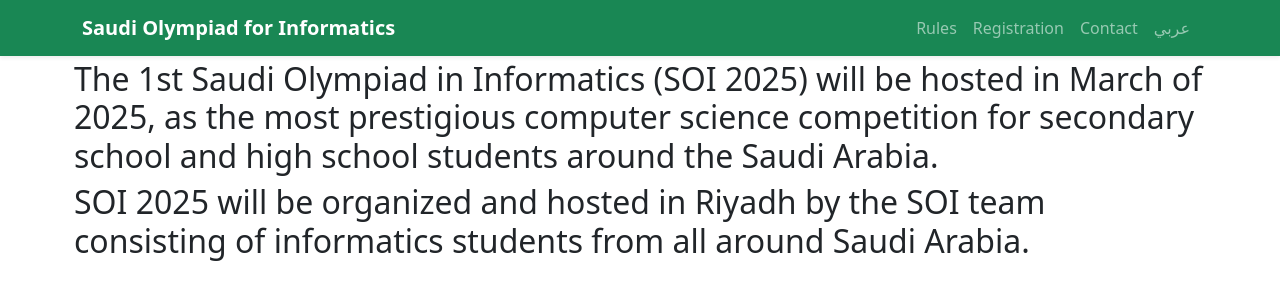
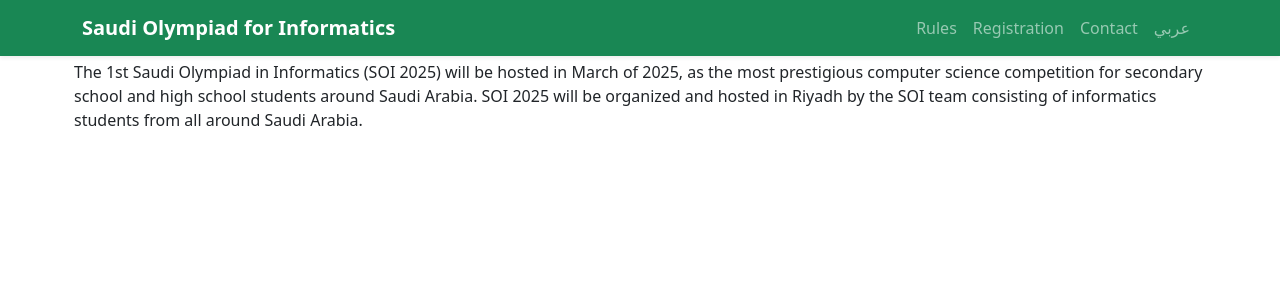
Before and after one commit to Saudi-olympiad-in-informatics/Website, a Jekyll site: the page built from root/en/index.md, in a window 1280 px wide. Shown: the top 300 px of the page. Built offline with Jekyll 4.4.1, drawn with Linux system fonts in a browser that asks for light colours; nearby versions of some CDN libraries; our own code applies the rules of GitHub Pages for plain Markdown files.

Commit message:
Update index.md

```diff
--- a/root/en/index.md
+++ b/root/en/index.md
@@ -3,5 +3,5 @@
 lang: en
 ---
 
-## The 1st Saudi Olympiad in Informatics (SOI 2025) will be hosted in March of 2025, as the most prestigious computer science competition for secondary school and high school students around the Saudi Arabia.
-## SOI 2025 will be organized and hosted in Riyadh by the SOI team consisting of informatics students from all around Saudi Arabia.
+The 1st Saudi Olympiad in Informatics (SOI 2025) will be hosted in March of 2025, as the most prestigious computer science competition for secondary school and high school students around Saudi Arabia.
+SOI 2025 will be organized and hosted in Riyadh by the SOI team consisting of informatics students from all around Saudi Arabia.
```
